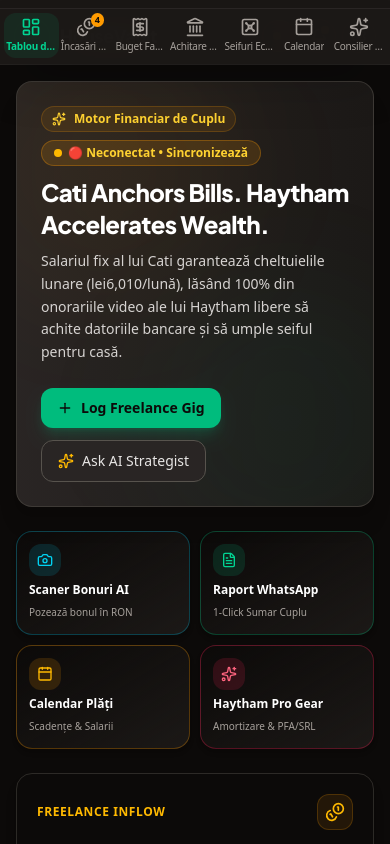
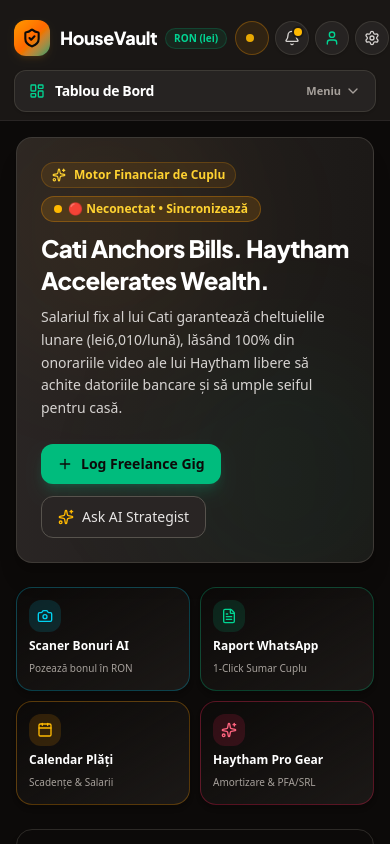
Before and after one commit to dyver2001/housevault, a React (Vite) app: page / in a window 390 px wide. Shown: the top 844 px of the page. Built offline with nearby package versions, Linux system fonts and the light colour scheme; a web font is replaced by a local one.

Commit message:
Replace mobile header with sleek dropdown tab menu switcher, Shield logo and RON badge matching requested layout

```diff
--- a/src/components/Navbar.tsx
+++ b/src/components/Navbar.tsx
@@ -1,4 +1,4 @@
-import React from 'react';
+import React, { useState, useRef, useEffect } from 'react';
 import {
   LayoutDashboard,
   Coins,
@@ -8,12 +8,11 @@ import {
   Sparkles,
   Settings,
   ShieldCheck,
-  Smartphone,
   User,
-  LogOut,
   Calendar,
   Bell,
-  Camera
+  ChevronDown,
+  Check
 } from 'lucide-react';
 import { HouseholdProfile } from '../types';
 import { translations, Language } from '../data/i18n';
@@ -50,19 +49,27 @@ export const Navbar: React.FC<NavbarProps> = ({
   onSelectTab,
   profile,
   onOpenSettings,
-  onOpenInstall,
   uncollectedCount,
   overdueCount,
   syncCode,
-  isSyncConnected,
   currentUser,
   onOpenAuth,
-  onLogout,
-  onOpenActivityFeed,
-  onOpenScanner
+  onOpenActivityFeed
 }) => {
   const lang: Language = (profile.language as Language) || 'ro';
   const t = translations[lang] || translations.ro;
+  const [isDropdownOpen, setIsDropdownOpen] = useState(false);
+  const dropdownRef = useRef<HTMLDivElement>(null);
+
+  useEffect(() => {
+    const handleClickOutside = (event: MouseEvent) => {
+      if (dropdownRef.current && !dropdownRef.current.contains(event.target as Node)) {
+        setIsDropdownOpen(false);
+      }
+    };
+    document.addEventListener('mousedown', handleClickOutside);
+    return () => document.removeEventListener('mousedown', handleClickOutside);
+  }, []);
 
   const tabs = [
     {
@@ -105,33 +112,27 @@ export const Navbar: React.FC<NavbarProps> = ({
     }
   ];
 
+  const activeTabObj = tabs.find((t) => t.id === currentTab) || tabs[0];
+  const ActiveIcon = activeTabObj.icon;
+
   return (
     <header
-      className="sticky top-0 z-40 bg-stone-900/95 backdrop-blur-xl border-b border-stone-800/80 transition-all w-full"
-      style={{ paddingTop: 'max(env(safe-area-inset-top, 0px), 8px)' }}
+      className="sticky top-0 z-40 bg-stone-900/95 backdrop-blur-xl border-b border-stone-800 transition-all w-full"
+      style={{ paddingTop: 'max(env(safe-area-inset-top, 0px), 10px)' }}
     >
-      <div className="max-w-7xl mx-auto px-3.5 sm:px-6 lg:px-8">
+      <div className="max-w-7xl mx-auto px-3.5 sm:px-6 lg:px-8 pb-2">
+        {/* Top Header Row */}
         <div className="flex items-center justify-between h-14 sm:h-16 gap-2">
-          {/* Left: Revolut-style Profile Avatar & Brand */}
-          <div className="flex items-center space-x-2.5 flex-shrink-0">
-            {/* User Profile Avatar with Live Status Dot */}
-            <button
-              onClick={onOpenAuth}
-              className="relative w-9 h-9 rounded-full bg-gradient-to-br from-emerald-500/20 to-stone-800 border border-emerald-500/40 flex items-center justify-center text-emerald-300 font-bold text-xs shadow-sm cursor-pointer hover:border-emerald-400 active:scale-95 transition flex-shrink-0"
-              title={currentUser ? `${currentUser.name} (${currentUser.email})` : 'Autentificare'}
-            >
-              {currentUser ? (
-                <span>{currentUser.name.charAt(0).toUpperCase()}</span>
-              ) : (
-                <User className="w-4 h-4 text-emerald-400" />
-              )}
-              {/* Online/Sync Dot */}
-              <span className={`absolute bottom-0 right-0 w-2.5 h-2.5 rounded-full border-2 border-stone-900 ${isSyncConnected ? 'bg-emerald-400' : 'bg-amber-400'}`} />
-            </button>
-
-            {/* Brand Title */}
-            <div className="flex items-center cursor-pointer" onClick={() => onSelectTab('dashboard')}>
-              <span className="font-display font-black text-lg tracking-tight text-white">HouseVault</span>
+          {/* Logo & Brand with RON badge */}
+          <div className="flex items-center space-x-2.5 cursor-pointer flex-shrink-0" onClick={() => onSelectTab('dashboard')}>
+            <div className="w-9 h-9 sm:w-10 sm:h-10 rounded-xl bg-gradient-to-br from-amber-500 via-orange-500 to-emerald-600 flex items-center justify-center shadow-md shadow-amber-500/10 flex-shrink-0">
+              <ShieldCheck className="w-5 h-5 sm:w-6 sm:h-6 text-stone-950 stroke-[2.5]" />
+            </div>
+            <div className="flex items-center space-x-2">
+              <span className="font-display font-black text-lg sm:text-xl tracking-tight text-white">HouseVault</span>
+              <span className="text-[10px] sm:text-xs font-bold px-2 py-0.5 rounded-full bg-emerald-500/10 text-emerald-400 border border-emerald-500/20">
+                {profile.currencyCode} ({profile.currencySymbol})
+              </span>
             </div>
           </div>
 
@@ -169,13 +170,13 @@ export const Navbar: React.FC<NavbarProps> = ({
             })}
           </nav>
 
-          {/* Right Action Toolbar (Revolut Style) */}
+          {/* Right Action Toolbar */}
           <div className="flex items-center space-x-1.5 sm:space-x-2 flex-shrink-0">
             {/* Live Sync Pill */}
             {syncCode ? (
               <button
                 onClick={onOpenSettings}
-                className="h-8 sm:h-9 px-2.5 rounded-full bg-emerald-500/10 hover:bg-emerald-500/20 border border-emerald-500/30 text-emerald-300 transition flex items-center space-x-1.5 text-xs font-bold shadow-sm cursor-pointer whitespace-nowrap flex-shrink-0"
+                className="h-8.5 px-2.5 rounded-full bg-emerald-500/10 hover:bg-emerald-500/20 border border-emerald-500/30 text-emerald-300 transition flex items-center space-x-1.5 text-xs font-bold shadow-sm cursor-pointer whitespace-nowrap flex-shrink-0"
                 title={lang === 'ro' ? `Conectat Live (${syncCode})` : `Live Synced (${syncCode})`}
               >
                 <span className="relative flex h-2 w-2 flex-shrink-0">
@@ -187,7 +188,7 @@ export const Navbar: React.FC<NavbarProps> = ({
             ) : (
               <button
                 onClick={onOpenSettings}
-                className="h-8 sm:h-9 px-2.5 rounded-full bg-amber-500/10 hover:bg-amber-500/20 border border-amber-500/30 text-amber-300 transition flex items-center space-x-1 text-xs font-semibold cursor-pointer whitespace-nowrap flex-shrink-0"
+                className="h-8.5 px-2.5 rounded-full bg-amber-500/10 hover:bg-amber-500/20 border border-amber-500/30 text-amber-300 transition flex items-center space-x-1 text-xs font-semibold cursor-pointer whitespace-nowrap flex-shrink-0"
                 title={lang === 'ro' ? 'Apasă pentru sincronizare' : 'Click to pair'}
               >
                 <span className="w-2 h-2 rounded-full bg-amber-400 animate-pulse flex-shrink-0" />
@@ -205,6 +206,19 @@ export const Navbar: React.FC<NavbarProps> = ({
               <span className="w-2 h-2 rounded-full bg-amber-400 absolute top-1.5 right-1.5 ring-2 ring-stone-900" />
             </button>
 
+            {/* Profile Avatar */}
+            <button
+              onClick={onOpenAuth}
+              className="w-8.5 h-8.5 sm:w-9 sm:h-9 rounded-full bg-stone-800/90 hover:bg-stone-750 border border-stone-700/70 text-emerald-300 font-bold text-xs flex items-center justify-center transition cursor-pointer flex-shrink-0 active:scale-95 shadow-sm"
+              title={currentUser ? `${currentUser.name}` : 'Login'}
+            >
+              {currentUser ? (
+                <span>{currentUser.name.charAt(0).toUpperCase()}</span>
+              ) : (
+                <User className="w-4 h-4 text-emerald-400" />
+              )}
+            </button>
+
             {/* Settings Gear Button */}
             <button
               id="btn-open-settings"
@@ -216,44 +230,66 @@ export const Navbar: React.FC<NavbarProps> = ({
             </button>
           </div>
         </div>
+
+        {/* Mobile Drop-Down Menu Selector */}
+        <div className="lg:hidden relative mt-1" ref={dropdownRef}>
+          <button
+            onClick={() => setIsDropdownOpen(!isDropdownOpen)}
+            className="w-full flex items-center justify-between px-3.5 py-2.5 rounded-xl bg-stone-800/90 hover:bg-stone-800 border border-stone-700/80 text-white shadow-sm transition-all active:scale-[0.99] cursor-pointer"
+          >
+            <div className="flex items-center space-x-2.5">
+              <ActiveIcon className="w-4 h-4 text-emerald-400" />
+              <span className="font-bold text-sm tracking-tight">{activeTabObj.label}</span>
+              {activeTabObj.badge !== undefined && (
+                <span className="px-1.5 py-0.5 rounded-full text-[10px] font-bold bg-amber-500 text-stone-950">
+                  {activeTabObj.badge}
+                </span>
+              )}
             </div>
+            <div className="flex items-center space-x-1 text-stone-400 text-xs font-semibold">
+              <span className="text-[11px] text-stone-400">Meniu</span>
+              <ChevronDown className={`w-4 h-4 text-stone-400 transition-transform duration-200 ${isDropdownOpen ? 'rotate-180' : ''}`} />
+            </div>
+          </button>
 
-      {/* Modern 0-Swipe Fixed Bottom Navigation Bar for Mobile */}
-      <nav
-        className="fixed bottom-0 left-0 right-0 z-50 bg-stone-900/98 backdrop-blur-xl border-t border-stone-800 px-1 py-1 lg:hidden flex items-center justify-around shadow-2xl"
-        style={{ paddingBottom: 'max(env(safe-area-inset-bottom, 0px), 6px)' }}
-      >
+          {/* Animated Drop-Down Menu Options */}
+          {isDropdownOpen && (
+            <div className="absolute top-full left-0 right-0 mt-1.5 z-50 rounded-2xl bg-stone-900/98 backdrop-blur-2xl border border-stone-700 shadow-2xl p-1.5 space-y-1 animate-in fade-in slide-in-from-top-2 duration-150">
               {tabs.map((t) => {
                 const Icon = t.icon;
-          const isActive = currentTab === t.id;
+                const isSelected = currentTab === t.id;
                 return (
                   <button
                     key={t.id}
-              id={`mobile-nav-${t.id}`}
-              onClick={() => onSelectTab(t.id)}
-              className={`flex-1 flex flex-col items-center justify-center py-1 px-0.5 rounded-xl transition-all cursor-pointer relative ${
-                isActive
-                  ? t.highlight
-                    ? 'text-amber-400 bg-amber-500/10'
-                    : 'text-emerald-400 bg-emerald-500/10'
-                  : 'text-stone-400 hover:text-stone-200'
+                    onClick={() => {
+                      onSelectTab(t.id);
+                      setIsDropdownOpen(false);
+                    }}
+                    className={`w-full flex items-center justify-between px-3.5 py-2.5 rounded-xl text-sm font-medium transition-all cursor-pointer ${
+                      isSelected
+                        ? 'bg-emerald-500/15 text-emerald-300 border border-emerald-500/30'
+                        : 'text-stone-300 hover:bg-stone-800/80 hover:text-white'
                     }`}
                   >
-              <div className="relative">
-                <Icon className={`w-5 h-5 ${isActive ? (t.highlight ? 'text-amber-400' : 'text-emerald-400') : 'text-stone-400'}`} />
+                    <div className="flex items-center space-x-3">
+                      <Icon className={`w-4 h-4 ${isSelected ? 'text-emerald-400' : 'text-stone-400'}`} />
+                      <span className={isSelected ? 'font-bold' : 'font-medium'}>{t.label}</span>
+                    </div>
+                    <div className="flex items-center space-x-2">
                       {t.badge !== undefined && (
-                  <span className="absolute -top-1 -right-2 px-1 rounded-full text-[9px] font-bold bg-amber-500 text-stone-950">
+                        <span className="px-1.5 py-0.5 rounded-full text-[10px] font-bold bg-amber-500 text-stone-950">
                           {t.badge}
                         </span>
                       )}
+                      {isSelected && <Check className="w-4 h-4 text-emerald-400" />}
                     </div>
-              <span className={`text-[10px] tracking-tight mt-0.5 max-w-[50px] truncate ${isActive ? 'font-bold' : 'font-medium'}`}>
-                {t.label}
-              </span>
                   </button>
                 );
               })}
-      </nav>
+            </div>
+          )}
+        </div>
+      </div>
     </header>
   );
 };
```
Lines whose indentation alone changed are shown as unchanged.
